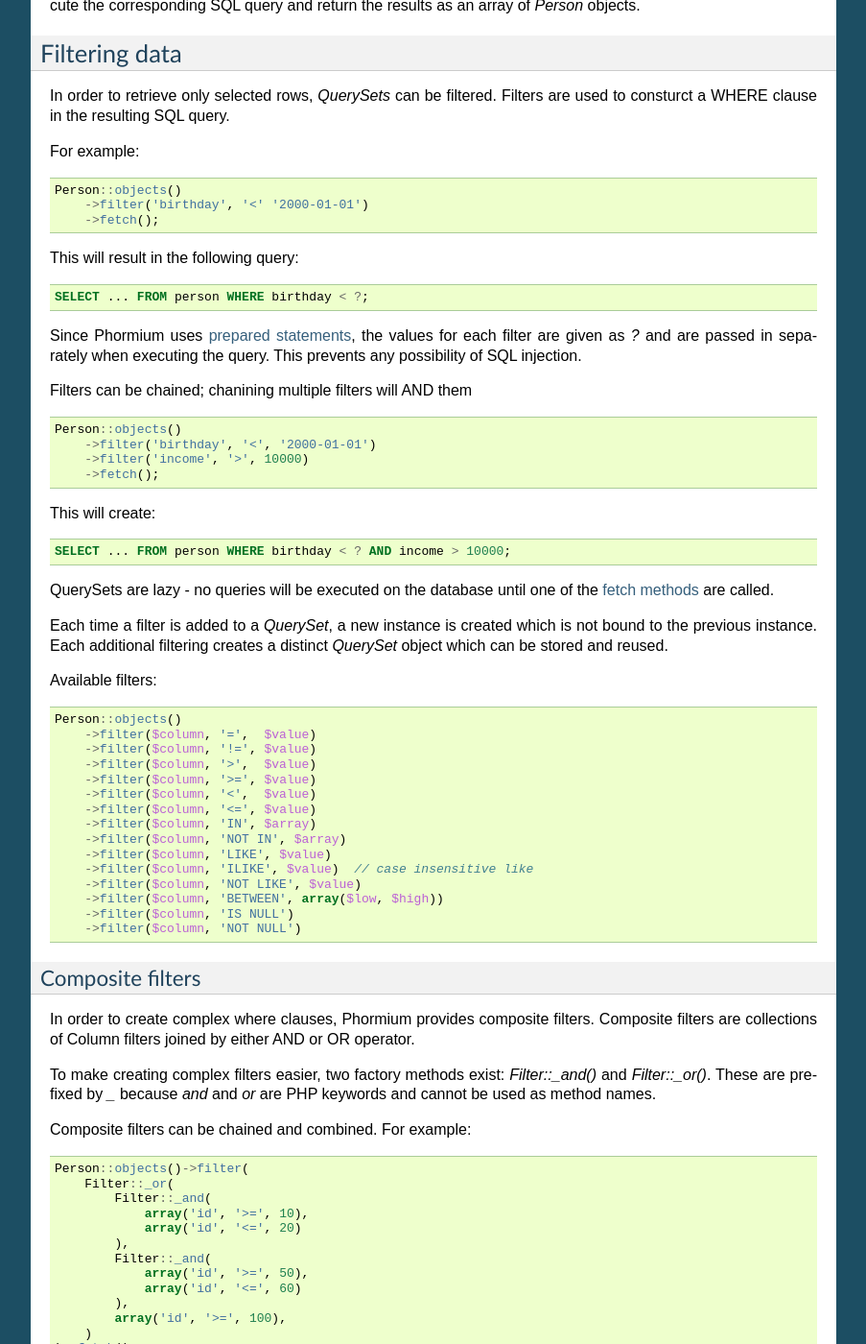
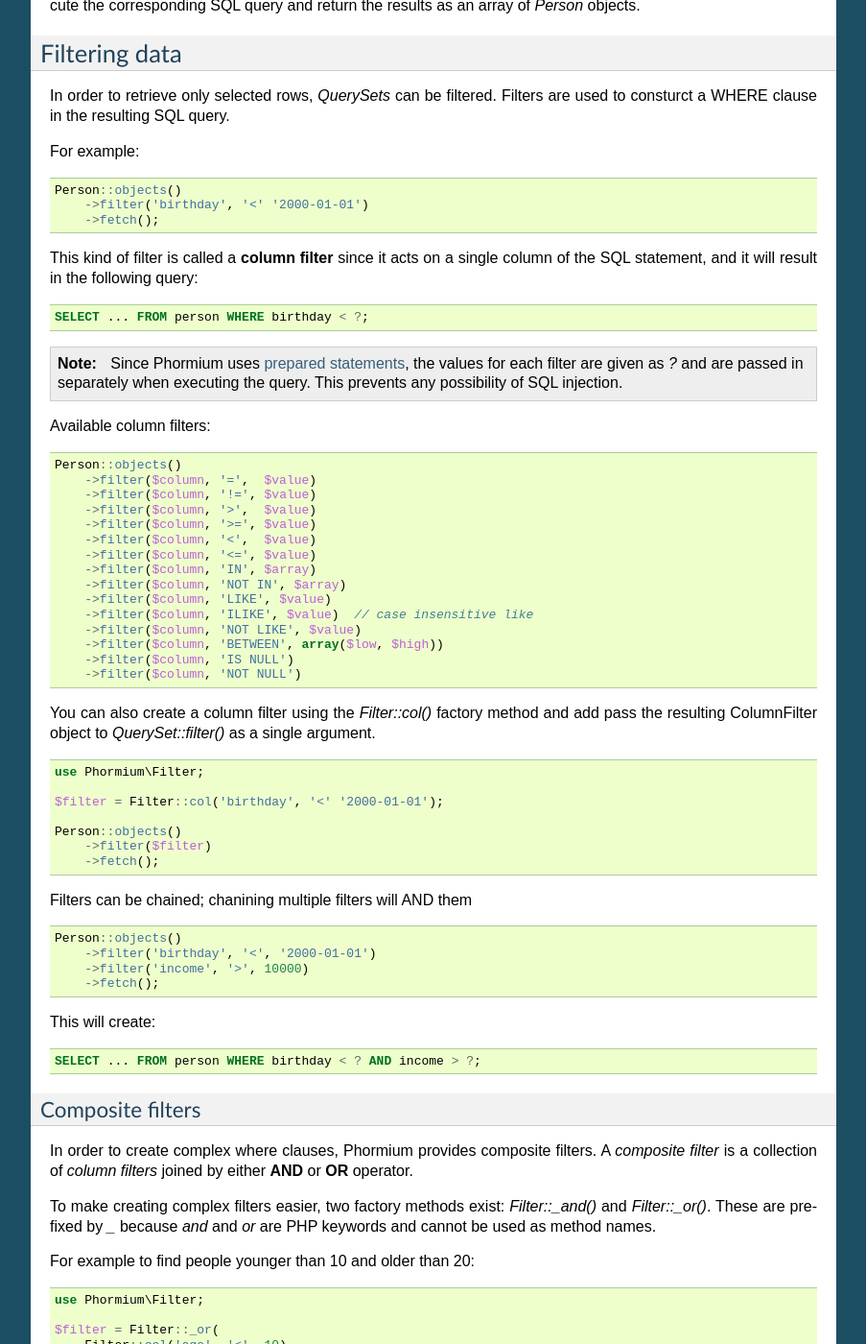
Before and after one commit to ihabunek/phormium, a Sphinx documentation site: the page built from docs/usage.rst, in a window 1280 px wide and 1400 px high, scrolled down 1144 px. Shown: the whole window at 96% size, without its empty margins (198-1101 px from the left). Built offline with Sphinx 7.4.7, drawn with Linux system fonts in a browser that asks for light colours; some of the changed text lies outside the part shown.

Commit message:
Improved filter docs

```diff
--- a/docs/conf.py
+++ b/docs/conf.py
@@ -79,7 +79,7 @@
 
 # List of patterns, relative to source directory, that match files and
 # directories to ignore when looking for source files.
-exclude_patterns = ['_build', '_themes', 'README.rst']
+exclude_patterns = ['_build', '_themes', 'README.rst', '_env']
 
 # The reST default role (used for this markup: `text`) to use for all documents.
 #default_role = None
--- a/docs/usage.rst
+++ b/docs/usage.rst
@@ -92,40 +92,22 @@
         ->filter('birthday', '<' '2000-01-01')
         ->fetch();
 
-This will result in the following query:
+This kind of filter is called a **column filter** since it acts on a single
+column of the SQL statement, and it will result in the following query:
 
 .. code-block:: sql
 
     SELECT ... FROM person WHERE birthday < ?;
 
-Since Phormium uses
-`prepared statements <http://php.net/manual/en/pdo.prepared-statements.php>`_,
-the values for each filter are given as `?` and are passed in separately when
-executing the query. This prevents any possibility of SQL injection.
+.. note::
 
-Filters can be chained; chanining multiple filters will AND them
+    Since Phormium uses `prepared statements`_, the values for each filter are
+    given as `?` and are passed in separately when executing the query. This
+    prevents any possibility of SQL injection.
 
-.. code-block:: php
+.. _prepared statements: http://php.net/manual/en/pdo.prepared-statements.php
 
-    Person::objects()
-        ->filter('birthday', '<', '2000-01-01')
-        ->filter('income', '>', 10000)
-        ->fetch();
-
-This will create:
-
-.. code-block:: sql
-
-    SELECT ... FROM person WHERE birthday < ? AND income > 10000;
-
-QuerySets are lazy - no queries will be executed on the database until one of
-the `fetch methods <#fetching-data>`_ are called.
-
-Each time a filter is added to a `QuerySet`, a new instance is created which is
-not bound to the previous instance. Each additional filtering creates a distinct
-`QuerySet` object which can be stored and reused.
-
-Available filters:
+Available column filters:
 
 .. code-block:: php
 
@@ -145,32 +127,108 @@
         ->filter($column, 'IS NULL')
         ->filter($column, 'NOT NULL')
 
+You can also create a column filter using the `Filter::col()` factory method and
+add pass the resulting ColumnFilter object to `QuerySet::filter()` as a single
+argument.
+
+.. code-block:: php
+
+    use Phormium\Filter;
+
+    $filter = Filter::col('birthday', '<' '2000-01-01');
+
+    Person::objects()
+        ->filter($filter)
+        ->fetch();
+
+Filters can be chained; chanining multiple filters will AND them
+
+.. code-block:: php
+
+    Person::objects()
+        ->filter('birthday', '<', '2000-01-01')
+        ->filter('income', '>', 10000)
+        ->fetch();
+
+This will create:
+
+.. code-block:: sql
+
+    SELECT ... FROM person WHERE birthday < ? AND income > ?;
+
 Composite filters
 ~~~~~~~~~~~~~~~~~
 
 In order to create complex where clauses, Phormium provides composite filters.
-Composite filters are collections of Column filters joined by either AND or OR
-operator.
+A *composite filter* is a collection of *column filters* joined by either
+**AND** or **OR** operator.
 
 To make creating complex filters easier, two factory methods exist:
 `Filter::_and()` and `Filter::_or()`. These are prefixed by `_` because `and`
 and `or` are PHP keywords and cannot be used as method names.
 
+For example to find people younger than 10 and older than 20:
+
+.. code-block:: php
+
+    use Phormium\Filter;
+
+    $filter = Filter::_or(
+        Filter::col('age', '<', 10),
+        Filter::col('age', '>', 20),
+    );
+
+    Person::objects()
+        ->filter($filter)
+        ->fetch();
+
+This will create:
+
+.. code-block:: sql
+
+    SELECT ... FROM person WHERE age < ? OR age > ?;
+
+To make composite filters less verbose, you can use the shorthand way and
+pass arrays to `Filter::_or()` and `Filter::_and()`.
+
+.. code-block:: php
+
+    use Phormium\Filter;
+
+    $filter = Filter::_or(
+        array('age', '<', 10),
+        array('age', '>', 20),
+    );
+
+Additionally, you can use a class alias for `Phormium\\Filter` to further
+shorten the syntax.
+
+.. code-block:: php
+
+    use Phormium\Filter as f;
+
+    $filter = f::_or(
+        f::col('age', '<', 10),
+        f::col('age', '>', 20),
+    );
+
 Composite filters can be chained and combined. For example:
 
 .. code-block:: php
 
+    use Phormium\Filter as f;
+
     Person::objects()->filter(
-        Filter::_or(
-            Filter::_and(
-                array('id', '>=', 10),
-                array('id', '<=', 20)
+        f::_or(
+            f::_and(
+                f::col('id', '>=', 10),
+                f::col('id', '<=', 20)
             ),
-            Filter::_and(
-                array('id', '>=', 50),
-                array('id', '<=', 60)
+            f::_and(
+                f::col('id', '>=', 50),
+                f::col('id', '<=', 60)
             ),
-            array('id', '>=', 100),
+            f::col('id', '>=', 100),
         )
     )->fetch();
 
@@ -187,6 +245,32 @@
         (id >= ? AND id <= ?) OR
         id >= ?
     ));
+
+Lazy execution
+--------------
+
+QuerySets are lazy - no queries will be executed on the database until one of
+the `fetch methods <#fetching-data>`_ are called.
+
+QuerySets are immutable. Filtering and ordering of querysets produces a new
+instance, instead of changing the existing one.
+
+Therefore watch out not to do this by accident:
+
+.. code-block:: php
+
+    $qs = Person::objects();
+    $qs->filter('id', '>', 10); // QUERYSET NOT CHANGED
+    $qs->fetch();
+
+Instead do this:
+
+.. code-block:: php
+
+    $qs = Person::objects();
+    $qs = $qs->filter('id', '>', 10); // Better
+    $qs->fetch();
+
 
 
 Ordering data
```
Also changed, not shown: docs/configure.rst (+22 -4 lines), 1 other file.
